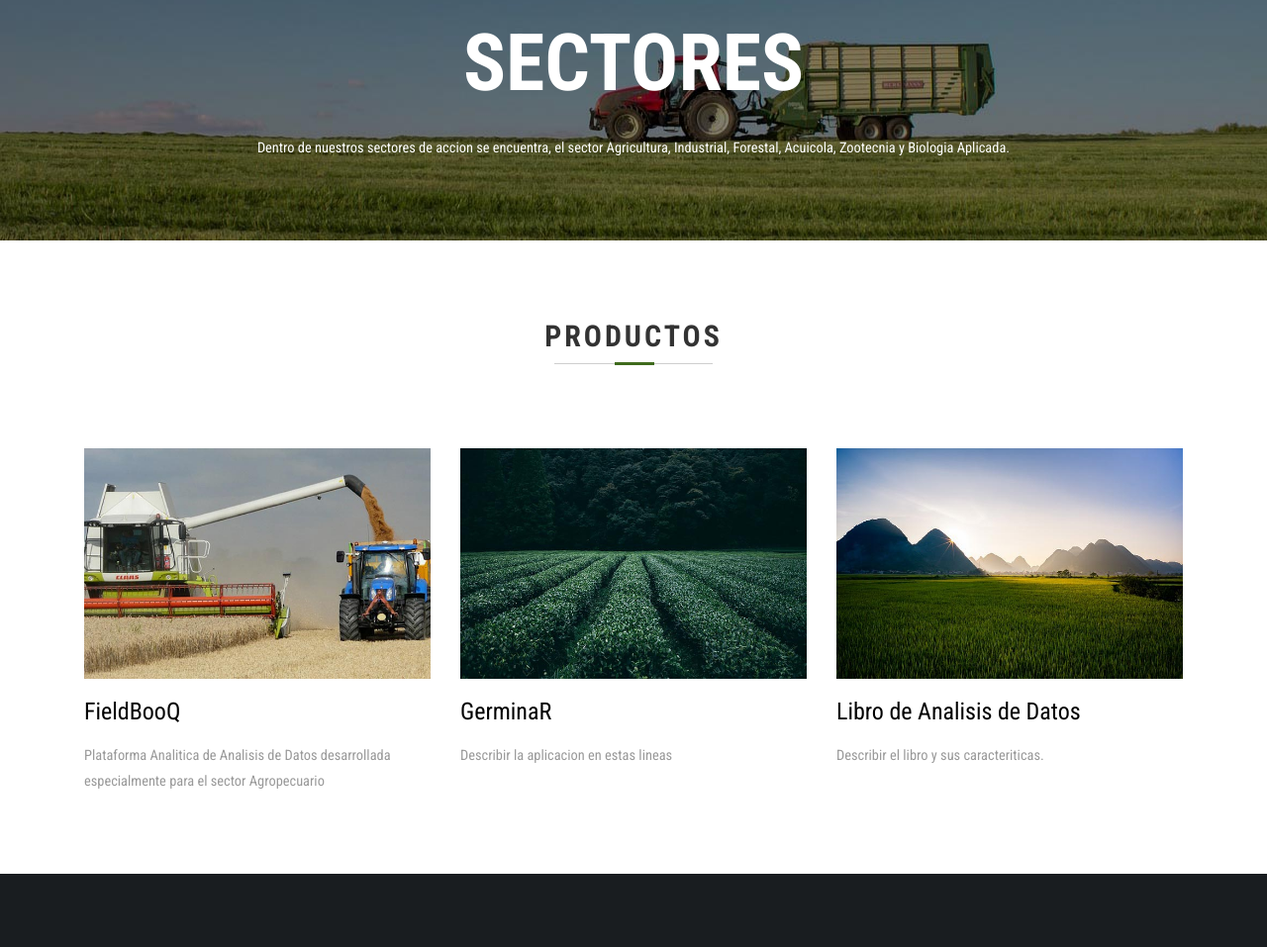
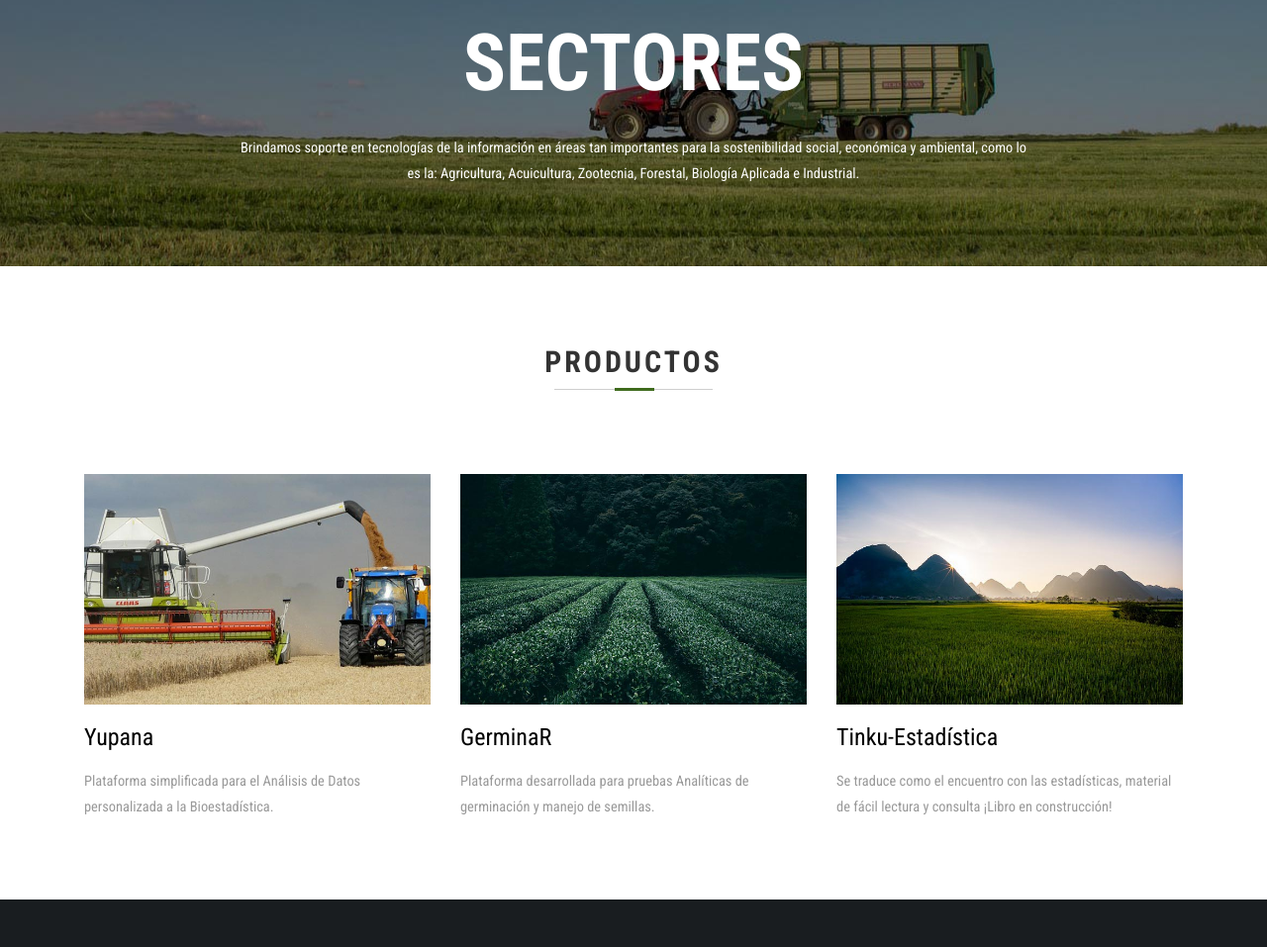
Before and after one commit to randomkrum/websiteqp, a plain HTML site: page index.html in a window 1280 px wide. Shown: the part 1720-2677 px from the top of the page at 99% size. Drawn offline with Linux system fonts and the light colour scheme.

Commit message:
ortgrafia
correcciones

```diff
--- a/index.html
+++ b/index.html
@@ -87,7 +87,7 @@ Smartphone Compatible web template, free webdesigns for Nokia, Samsung, LG, Sony
 						<ul class="slides"> -->
 							<li>
 								<div class="banner_text">
-									<h2>Transforma tus datos en Conocimiento</h2>
+									<h2>¡Haz más, más fácil!</h2>
 									<div class="w3ls-line"> </div>
 									<p>QUIPO</p>
 <!--
@@ -148,7 +148,7 @@ Smartphone Compatible web template, free webdesigns for Nokia, Samsung, LG, Sony
 							<div class="services-icon"><i class="fa fa-line-chart" aria-hidden="true"></i></div>
 							<div class="services-text">
 								<h4>Plataformas Analíticas</h4>
-								<p>Proveemos aplicaciones de análisis estadístico de alto rendimiento y facil uso para empresas del sector agricultura e industrial</p>
+								<p>Proveemos aplicaciones de análisis estadístico de alto rendimiento y fácil uso para empresas del sector agricola e industrial</p>
 							</div>
 							<div class="clearfix"> </div>
 						</div>
@@ -166,7 +166,7 @@ Smartphone Compatible web template, free webdesigns for Nokia, Samsung, LG, Sony
 							<div class="services-icon"><i class="fa fa-users" aria-hidden="true"></i></div>
 							<div class="services-text">
 								<h4>Training Especializados</h4>
-								<p>Damos entrenamientos especializados en temas analisis de datos, investigacion y desarrollo para equipos de trabajo del sector publico y privado.</p>
+								<p>Damos entrenamientos especializados en temas de análisis de datos, investigación y desarrollo para equipos de trabajo del sector público y privado.</p>
 							</div>
 							<div class="clearfix"> </div>
 						</div>
@@ -177,7 +177,7 @@ Smartphone Compatible web template, free webdesigns for Nokia, Samsung, LG, Sony
 							<div class="services-icon"><i class="fa fa-cog" aria-hidden="true"></i></div>
 							<div class="services-text">
 								<h4>AgroTI</h4>
-								<p>Brindamos servicios de tecnologias de informacion para el sector Agro. Desarrollo de aplicativos y paginas web altamente personalizadas.</p>
+								<p>Brindamos servicios de tecnologías de información para el sector agropecuario. Desarrollo de aplicativos y páginas web altamente personalizadas.</p>
 							</div>
 							<div class="clearfix"> </div>
 						</div>
@@ -202,7 +202,7 @@ Smartphone Compatible web template, free webdesigns for Nokia, Samsung, LG, Sony
 		<div class="container">
 			<h4>Sectores</h4>
 			<p>
-				Dentro de nuestros sectores de accion se encuentra, el sector Agricultura, Industrial, Forestal, Acuicola, Zootecnia y Biologia Aplicada.
+				Brindamos soporte en tecnologías de la información en áreas tan importantes para la sostenibilidad social, económica y ambiental, como lo es la: Agricultura, Acuicultura, Zootecnia, Forestal,  Biología Aplicada e Industrial.
 			</p>
 		</div>
 	</div>
@@ -221,8 +221,8 @@ Smartphone Compatible web template, free webdesigns for Nokia, Samsung, LG, Sony
 							<a href="fieldbooq.html"><img src="images/7.jpg" alt="" /></a>
 						</div>
 						<div class="w3-agileits-blog-text">
-							<a href="fieldbooq.html">FieldBooQ</a>
-							<p>Plataforma Analitica de Analisis de Datos desarrollada especialmente para el sector Agropecuario</p>
+							<a href="fieldbooq.html">Yupana</a>
+							<p>Plataforma simplificada para el Análisis de Datos personalizada a la Bioestadística.</p>
 						</div>
 					</div>
 				</div>
@@ -233,7 +233,7 @@ Smartphone Compatible web template, free webdesigns for Nokia, Samsung, LG, Sony
 						</div>
 						<div class="w3-agileits-blog-text">
 							<a href="germinar.html">GerminaR</a>
-							<p>Describir la aplicacion en estas lineas</p>
+							<p>Plataforma desarrollada para pruebas Analíticas de germinación y manejo de semillas.</p>
 						</div>
 					</div>
 				</div>
@@ -243,8 +243,8 @@ Smartphone Compatible web template, free webdesigns for Nokia, Samsung, LG, Sony
 							<a href="fieldbooq.html"><img src="images/9.jpg" alt="" /></a>
 						</div>
 						<div class="w3-agileits-blog-text">
-							<a href="fieldbooq.html">Libro de Analisis de Datos</a>
-							<p>Describir el libro y sus caracteriticas.</p>
+							<a href="fieldbooq.html">Tinku-Estadística</a>
+							<p>Se traduce como el encuentro con las estadísticas, material de fácil lectura y consulta ¡Libro en construcción! </p>
 						</div>
 					</div>
 				</div>
```
